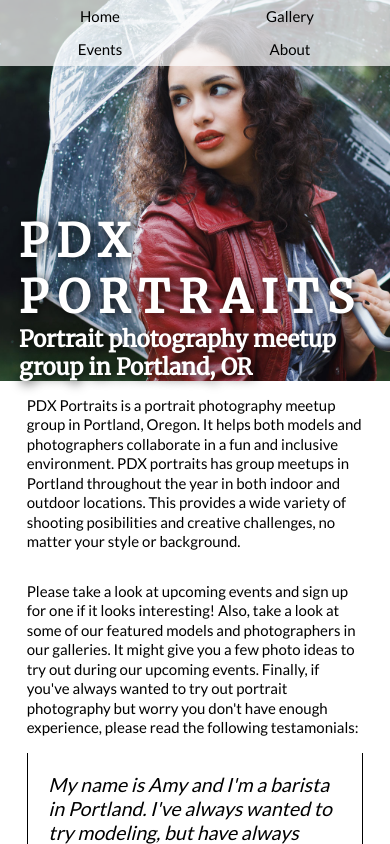
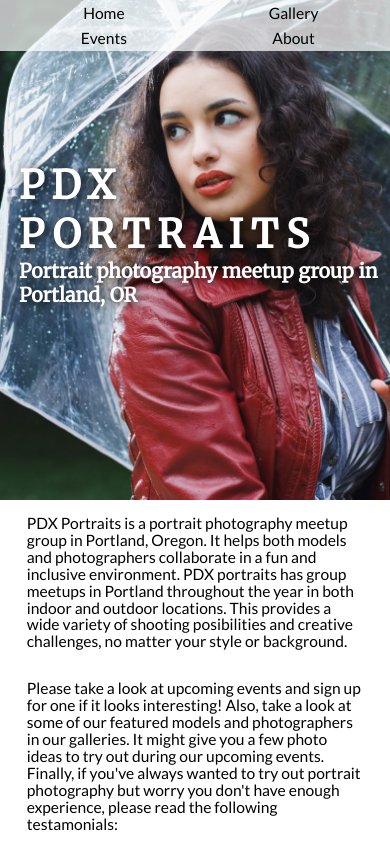
Before and after one commit to chriskorsak/portrait-meetup, a plain HTML site: page index.html in a window 390 px wide. Shown: the top 844 px of the page. Drawn offline with Linux system fonts and the light colour scheme.

Commit message:
css edits, media query edits to account for all screen sizes.

```diff
--- a/css/style.css
+++ b/css/style.css
@@ -4,7 +4,12 @@
 
 html {
   font-size: 16px;
+}
+
+.container {
   font-family: 'Lato', sans-serif;
+  max-width: 1400px;
+  margin: 0 auto;
 }
 
 p {
@@ -95,14 +100,13 @@ blockquote {
 section.events {
   width: 100%;
   margin: 0 auto;
+  overflow: hidden;
 }
 
 div.event {
-  /* min-height: 350px; */
+  min-height: 400px;
   min-width: 49.5%;
-  min-height: 400px;
   background-size: cover;
-  background-color: rgb(235, 235, 235);
   display: inline-block;
   color: rgb(256, 256, 256);
 }
@@ -115,7 +119,6 @@ div.event {
   background-image: url(../images/studioNW.jpg);
 }
 
-
 div.event h1,
 div.event h2 {
   padding-left: 2%;
@@ -125,7 +128,7 @@ div.event h2 {
 div.event h1 {
   text-transform: uppercase;
   letter-spacing: .4rem;
-  font-size: 2rem;
+  font-size: 1.8rem;
   padding-top: 20%;
 }
 
@@ -152,43 +155,42 @@ footer {
 /* ------------------------------------ */
 /* Media Queries */
 
-@media only screen and (max-width: 670px) {
+@media only screen and (max-width: 960px) {
+  header {
+    background-position: center;
+    min-height: 500px;
+  }
+
+  div.event {
+    min-width: 100%;
+    height: auto;
+    margin-bottom: 1%;
+  }
+
+}
+
+@media only screen and (max-width: 768px) {
   html {
-    font-size: 15px;
+    font-size: 13px;
+  }
+
+  p {
+    font-size: 1.2rem;
   }
 
   nav li {
     width: 48%;
+    font-size: 1.2rem;
   }
 
-  nav {
-    /* display: none; */
+  nav a {
+    padding: 2%;
   }
 
-  header {
-    background-position: center;
-    min-height: auto;
-  }
-
-  header h1 {
-    font-size: 3rem;
-    padding-top: 40%;
-  }
-
-  /* main */
-  div.event {
-    width: 100%;
+  .gallery img {
+    min-width: 100%;
     height: auto;
-    display: block;
     margin-bottom: 1%;
   }
 
-  .gallery img {
-    max-width: 100%;
-    height: auto;
-    display: block;
-    margin-bottom: 1%;
-  }
-
-
 }
--- a/index.html
+++ b/index.html
@@ -8,6 +8,7 @@
     <link rel="stylesheet" type="text/css" href="css/style.css">
   </head>
   <body>
+    <div class="container">
       <header>
         <nav>
           <ul>
@@ -57,5 +58,6 @@
       <footer>
         <p>Copyright &copy; 2020 Chris Korsak, all rights reserved.</p>
       </footer>
+    </div>
   </body>
 </html>
```
